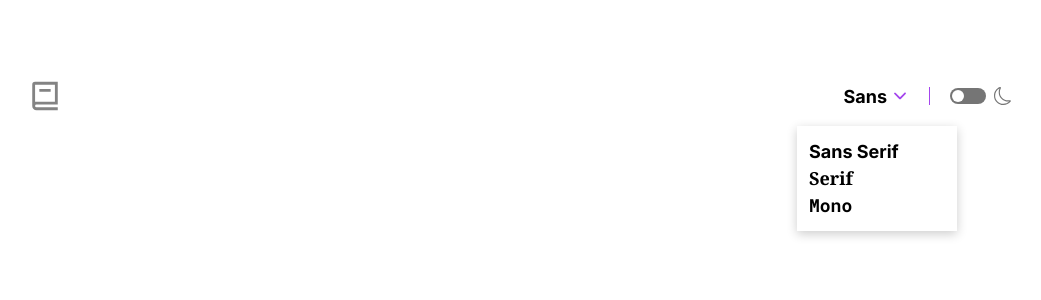
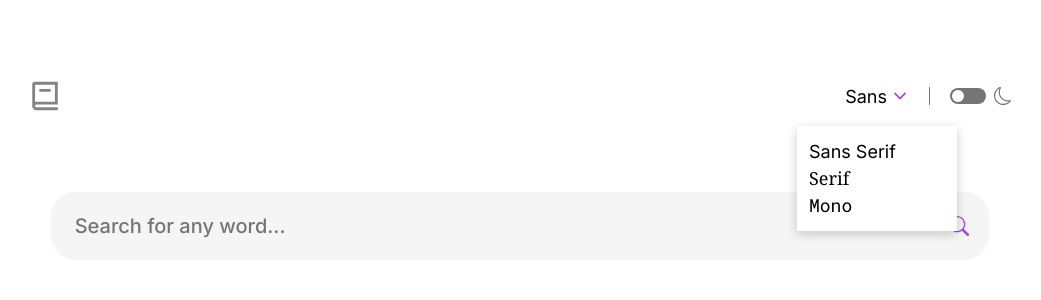
Before and after one commit to Takata21/dictionaryApp, a React (Vite) app: page / in a window 1280 px wide. Both pictures are taken after a click on the button "Sans". Shown: the top 300 px of the page, without its empty margins (120-1161 px from the left). Built offline with nearby package versions, Linux system fonts and the light colour scheme.

Commit message:
add search component

```diff
--- /dev/null
+++ b/src/components/Search.jsx
@@ -0,0 +1,33 @@
+import React from 'react'
+
+function Search() {
+  return (
+    <div className="w-11/12 m-auto mt-14 md:text-xl">
+      <form className="flex justify-between items-center relative ">
+        <input
+          type="text"
+          className=" border-none flex-1 px-6 py-5  bg-[#f5f5f5] rounded-3xl outline-[#a445ed] placeholder:text-[#757575] placeholder:font-medium dark:bg-[#1f1f1f]"
+          placeholder="Search for any word..."
+        />
+        <button className="w-auto  absolute right-5 top-0 bottom-0 w-5">
+          <svg
+            xmlns="http://www.w3.org/2000/svg"
+            width="1em"
+            height="1em"
+            fill="#a445ed"
+            stroke="currentColor"
+            strokeWidth="0"
+            viewBox="0 0 16 16"
+          >
+            <path
+              stroke="none"
+              d="M11.742 10.344a6.5 6.5 0 1 0-1.397 1.398h-.001c.03.04.062.078.098.115l3.85 3.85a1 1 0 0 0 1.415-1.414l-3.85-3.85a1.007 1.007 0 0 0-.115-.1zM12 6.5a5.5 5.5 0 1 1-11 0 5.5 5.5 0 0 1 11 0z"
+            />
+          </svg>
+        </button>
+      </form>
+    </div>
+  )
+}
+
+export default Search
--- a/src/components/Select.jsx
+++ b/src/components/Select.jsx
@@ -1,10 +1,10 @@
-import { useState, useRef, useEffect } from "react"
+import { useState, useRef, useEffect } from 'react'
 
 function Select() {
   const ref = useRef()
 
   const [isMenuOpen, setIsMenuOpen] = useState(false)
-  const [selected, setSelected] = useState("Sans")
+  const [selected, setSelected] = useState('Sans')
 
   useEffect(() => {
     const checkIfClickedOutside = (e) => {
@@ -15,11 +15,11 @@ function Select() {
       }
     }
 
-    document.addEventListener("mousedown", checkIfClickedOutside)
+    document.addEventListener('mousedown', checkIfClickedOutside)
 
     return () => {
       // Cleanup the event listener
-      document.removeEventListener("mousedown", checkIfClickedOutside)
+      document.removeEventListener('mousedown', checkIfClickedOutside)
     }
   }, [isMenuOpen])
   const handleSelected = (option) => {
@@ -33,10 +33,10 @@ function Select() {
       ref={ref}
     >
       <button
-        className="flex items-center gap-1 capitalize button font-semibold w-28 justify-end dark:bg-[#050505] dark:text-[#f5f5f5]"
+        className={`flex items-center gap-1 capitalize button  w-28 justify-end dark:bg-[#050505] dark:text-[#f5f5f5]  font-${selected}`}
         onClick={() => setIsMenuOpen((prev) => !prev)}
       >
-        {selected === "sans" ? `${selected} Serif` : selected}
+        {selected === 'sans' ? `${selected} Serif` : selected}
         <svg
           xmlns="http://www.w3.org/2000/svg"
           width="1em"
@@ -53,22 +53,22 @@ function Select() {
         </svg>
       </button>
       {isMenuOpen && (
-        <ul className="absolute shadow-[0_3px_10px_rgb(0,0,0,0.2)] w-40 p-3 mt-4 dark:bg-[#050505] dark:text-[#f5f5f5]">
+        <ul className="absolute shadow-[0_3px_10px_rgb(0,0,0,0.2)] w-40 p-3 mt-4 bg-white z-10 dark:bg-[#050505] dark:text-[#f5f5f5] ">
           <li
-            className="font-sans cursor-pointer hover:text-[#a445ed] font-semibold"
-            onClick={() => handleSelected("sans")}
+            className="font-sans cursor-pointer hover:text-[#a445ed]"
+            onClick={() => handleSelected('sans')}
           >
             Sans Serif
           </li>
           <li
-            className="font-serif cursor-pointer hover:text-[#a445ed] font-semibold"
-            onClick={() => handleSelected("serif")}
+            className="font-serif cursor-pointer hover:text-[#a445ed]"
+            onClick={() => handleSelected('serif')}
           >
             Serif
           </li>
           <li
-            className="font-mono cursor-pointer hover:text-[#a445ed] font-semibold"
-            onClick={() => handleSelected("mono")}
+            className="font-mono cursor-pointer hover:text-[#a445ed]"
+            onClick={() => handleSelected('mono')}
           >
             Mono
           </li>
--- a/src/pages/Home/Home.jsx
+++ b/src/pages/Home/Home.jsx
@@ -1,9 +1,11 @@
-import Navbar from "../../components/Navbar"
+import Navbar from '../../components/Navbar'
+import Search from '../../components/Search'
 
 function Home() {
   return (
     <div className="font-sans">
       <Navbar />
+      <Search />
     </div>
   )
 }
```
